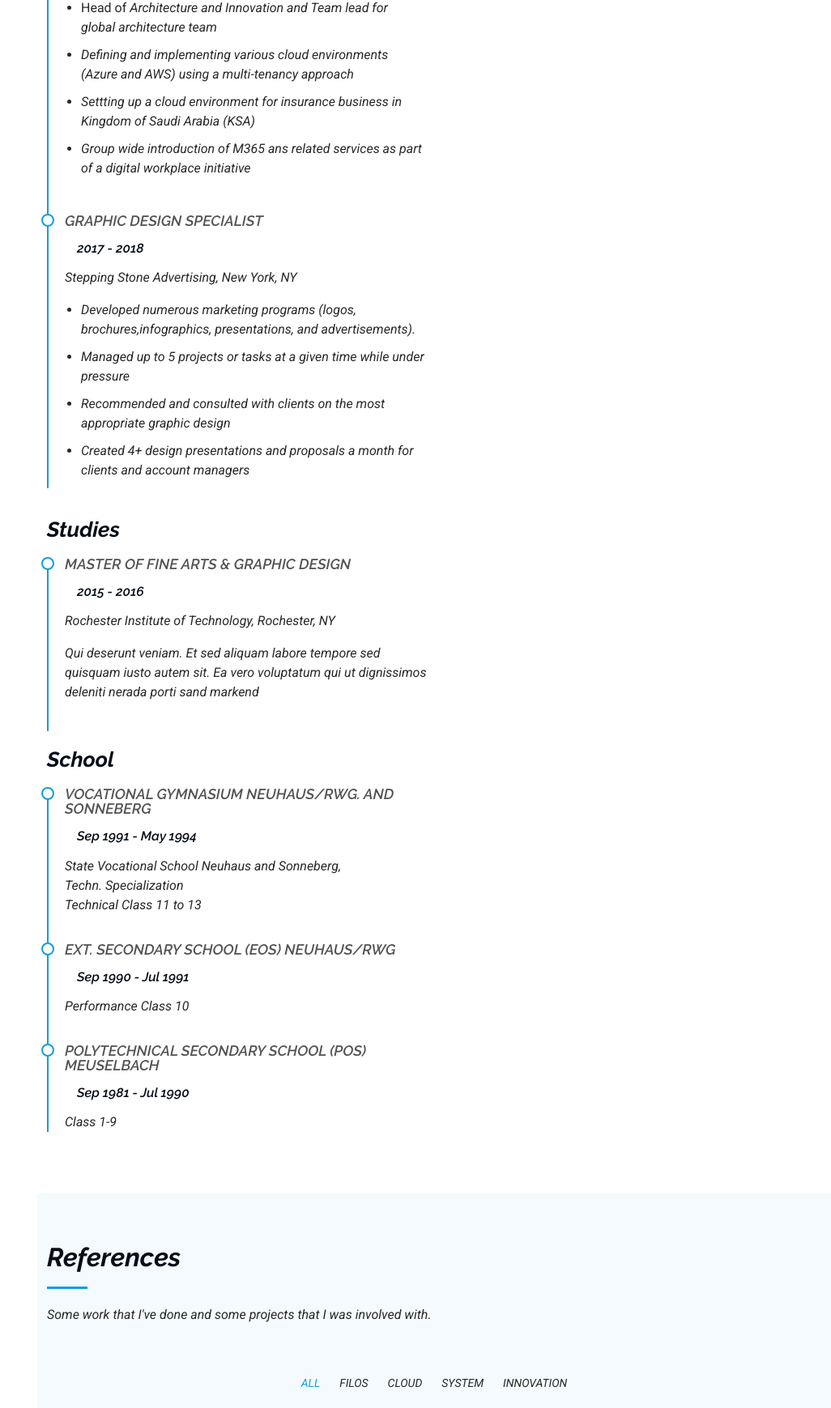
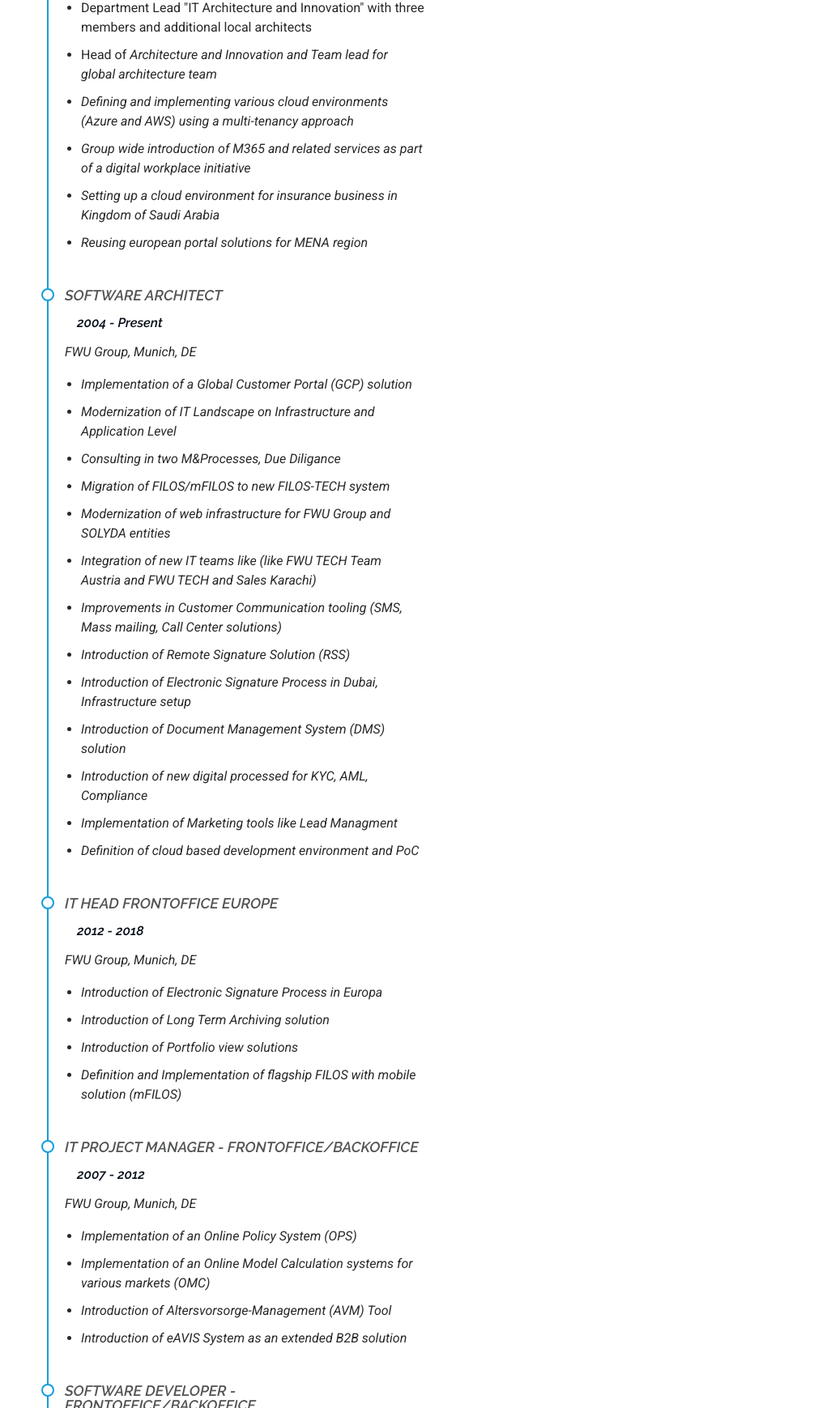
Before and after one commit to astares/astares.github.io, a plain HTML site: page index.html in a window 1280 px wide. Shown: the part 3622-5361 px from the top of the page at 81% size, without its empty margins (254-1280 px from the left). Drawn offline with Linux system fonts and the light colour scheme.

Commit message:
timeline

```diff
--- a/index.html
+++ b/index.html
@@ -307,11 +307,10 @@
       <!-- Section Title -->
       <div class="container section-title" data-aos="fade-up">
         <h2>Resume</h2>
-        <p>Read more about my school, education and Computer Science studies at the University of Ilmenau</p>
+        <p>Read more about education, studies and primary achievements in my career</p>
       </div><!-- End Section Title -->
 
       <div class="container">
-
         <div class="row">
 
           <div class="col-lg-6" data-aos="fade-up" data-aos-delay="200">
@@ -322,30 +321,87 @@
             <div class="resume-item">
               <h4>IT ARCHITECT, CLOUD ARCHITECT, IT MANAGEMENT</h4>
               <h5>2018 - Present</h5>
-              <p><em>FWU Group - various locations (Munich, Dubai, Luxembourg, Vienna, Karachi)</em></p>
+              <p><em>FWU Group - various locations (Munich/Grünwald, Dubai, Luxembourg, Vienna, Karachi)</em></p>
               <ul>
                 <li>Global IT Architecture Responsibility</li>
+                <li>Department Lead "IT Architecture and Innovation" with three members and additional local architects</li>
                 <li>Head of <em>Architecture and Innovation<em> and Team lead for global architecture team</li>
                 <li>Defining and implementing various cloud environments (Azure and AWS) using a multi-tenancy approach</li>
-                <li>Settting up a cloud environment for insurance business in Kingdom of Saudi Arabia (KSA)</li>
-                <li>Group wide introduction of M365 ans related services as part of a digital workplace initiative</li>
+                <li>Group wide introduction of M365 and related services as part of a digital workplace initiative</li>
+                <li>Setting up a cloud environment for insurance business in Kingdom of Saudi Arabia</li>
+                <li>Reusing european portal solutions for MENA region</li>
               </ul>
             </div><!-- End Resume Item -->
 
             <div class="resume-item">
-              <h4>Graphic design specialist</h4>
-              <h5>2017 - 2018</h5>
-              <p><em>Stepping Stone Advertising, New York, NY</em></p>
+              <h4>SOFTWARE ARCHITECT</h4>
+              <h5>2004 - Present</h5>
+              <p><em>FWU Group, Munich, DE</em></p>
               <ul>
-                <li>Developed numerous marketing programs (logos, brochures,infographics, presentations, and advertisements).</li>
-                <li>Managed up to 5 projects or tasks at a given time while under pressure</li>
-                <li>Recommended and consulted with clients on the most appropriate graphic design</li>
-                <li>Created 4+ design presentations and proposals a month for clients and account managers</li>
+                <li>Implementation of a Global Customer Portal (GCP) solution</li>
+                <li>Modernization of IT Landscape on Infrastructure and Application Level</li>
+                <li>Consulting in two M&Processes, Due Diligance</li>
+                <li>Migration of FILOS/mFILOS to new FILOS-TECH system</li>
+                <li>Modernization of web infrastructure for FWU Group and SOLYDA entities</li>
+                <li>Integration of new IT teams like (like FWU TECH Team Austria and FWU TECH and Sales Karachi)</li>
+                <li>Improvements in Customer Communication tooling (SMS, Mass mailing, Call Center solutions)</li>
+                <li>Introduction of Remote Signature Solution (RSS)</li>
+                <li>Introduction of Electronic Signature Process in Dubai, Infrastructure setup</li>
+                <li>Introduction of Document Management System (DMS) solution</li>
+                <li>Introduction of new digital processed for KYC, AML, Compliance</li>
+                <li>Implementation of Marketing tools like Lead Managment</li>
+                <li>Definition of cloud based development environment and PoC</li>
               </ul>
-            </div><!-- Edn Resume Item -->
+            </div><!-- End Resume Item -->
+
+            <div class="resume-item">
+              <h4>IT HEAD FRONTOFFICE EUROPE</h4>
+              <h5>2012 - 2018</h5>
+              <p><em>FWU Group, Munich, DE</em></p>
+              <ul>
+                <li>Introduction of Electronic Signature Process in Europa</li>
+                <li>Introduction of Long Term Archiving solution</li>
+                <li>Introduction of Portfolio view solutions</li>
+                <li>Definition and Implementation of flagship FILOS with mobile solution (mFILOS)</li>
+              </ul>
+            </div><!-- End Resume Item -->
+
+            <div class="resume-item">
+              <h4>IT PROJECT MANAGER - FRONTOFFICE/BACKOFFICE</h4>
+              <h5>2007 - 2012</h5>
+              <p><em>FWU Group, Munich, DE</em></p>
+              <ul>
+                <li>Implementation of an Online Policy System (OPS)</li>
+                <li>Implementation of an Online Model Calculation systems for various markets (OMC)</li>
+                <li>Introduction of Altersvorsorge-Management (AVM) Tool</li>
+                <li>Introduction of eAVIS System as an extended B2B solution</li>
+              </ul>
+            </div><!-- End Resume Item -->
+
+            <div class="resume-item">
+              <h4>SOFTWARE DEVELOPER - FRONTOFFICE/BACKOFFICE</h4>
+              <h5>2005 - 2007</h5>
+              <p><em>FWU Group, Munich, DE</em></p>
+              <ul>
+                <li>Maintainence and modernization of primary B2B portal (VIS)</li>
+                <li>Implementing tariff calculations in Java for all global markets</li>
+                <li>Implementing business checks and improving data quality</li>
+                <li>Writing software components for reuse in FOS/BOS scenarios</li>
+              </ul>
+            </div><!-- End Resume Item -->
+
+            <div class="resume-item">
+              <h4>SOFTWARE DEVELOPER ORACLE - FRONTOFFICE/BACKOFFICE</h4>
+              <h5>2004 - 2005</h5>
+              <p><em>FWU Group, Munich, DE</em></p>
+              <ul>
+                <li>Modernization of Legacy Oracle Forms systems with Java</li>
+                <li>Refactoring of Payment and Factoring System</li>
+                <li>Setting up Oracle Application Server (OAS)</li>
+              </ul>
+            </div><!-- End Resume Item -->
 
           </div>
-
 
           <div class="col-lg-6" data-aos="fade-up" data-aos-delay="100">
 
```
